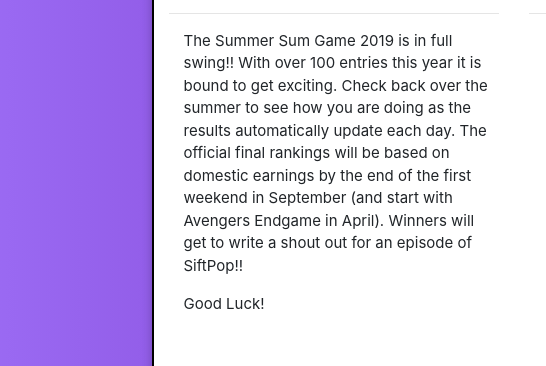
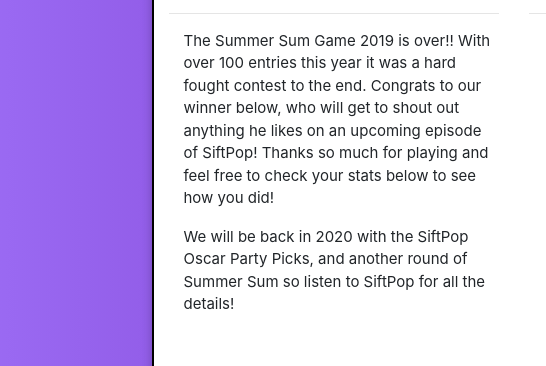
Before and after one commit to A-Dicer/SummerSumChallenge, a website: page index.html in a window 1280 px wide. Shown: the part 171-537 px from the top of the page, 126-672 px from the left. Drawn offline with nearby package versions, Linux system fonts and the light colour scheme; no server answers.

Commit message:
2019 Over

```diff
--- a/index.html
+++ b/index.html
@@ -50,13 +50,13 @@
               <h4 class="text-center">Let The Games Begin!</h4>
               <hr>
               <p>
-                  The Summer Sum Game 2019 is in full swing!! With over 100 entries this year it is bound to get exciting.
-                  Check back over the summer to see how you are doing as the results automatically update each day.
-                  The official final rankings will be based on domestic earnings by the end of the first weekend in September
-                  (and start with Avengers Endgame in April). Winners will get to write a shout out for an episode of SiftPop!!
+                The Summer Sum Game 2019 is over!! With over 100 entries this year it was a hard fought contest to the end.
+                Congrats to our winner below, who will get to shout out anything he likes on an upcoming episode of SiftPop!
+                Thanks so much for playing and feel free to check your stats below to see how you did!
               </p>
               <p>
-                  Good Luck!
+                We will be back in 2020 with the SiftPop Oscar Party Picks,
+                and another round of Summer Sum so listen to SiftPop for all the details!
               </p>
             </div>
 
```
